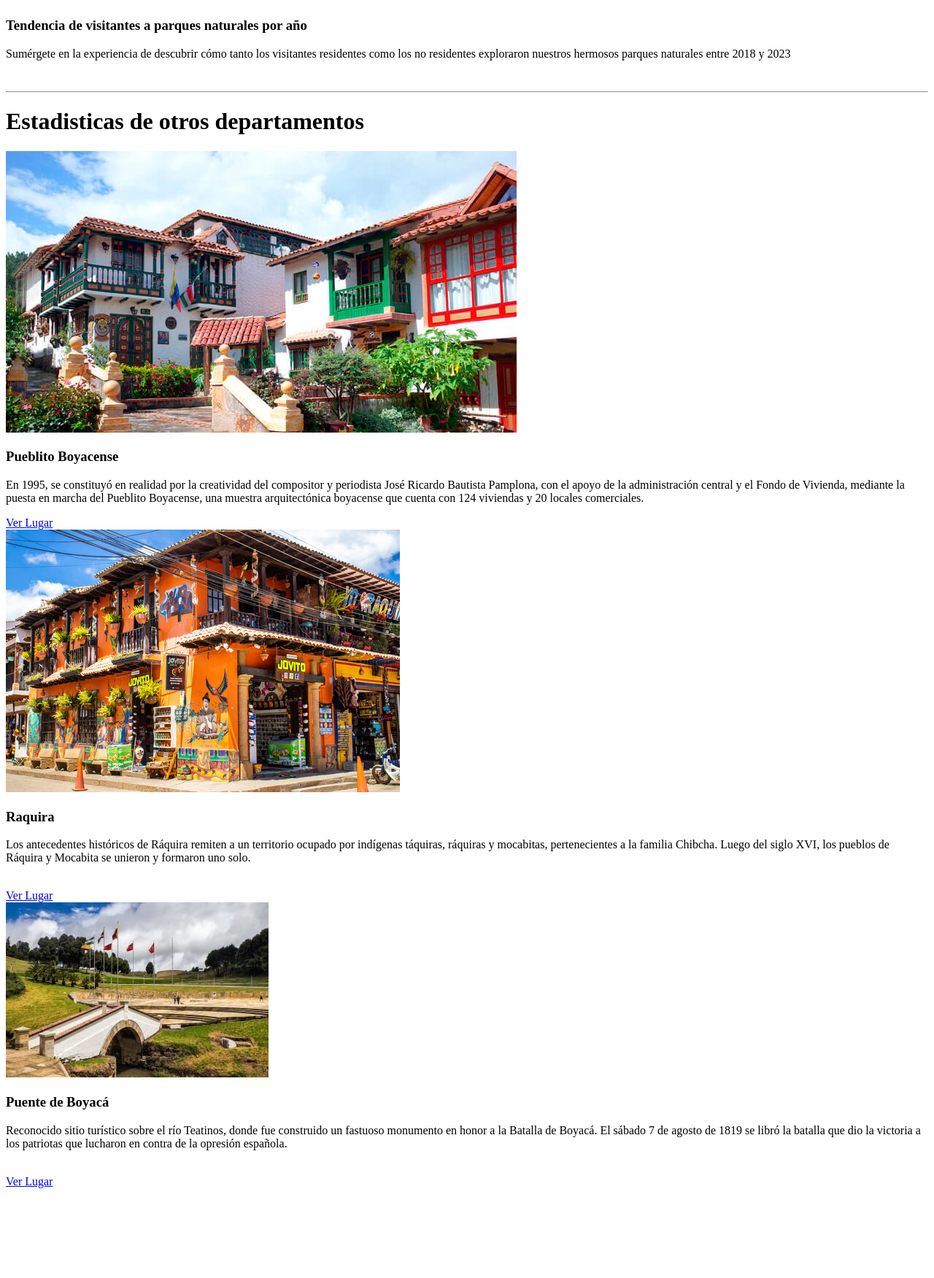
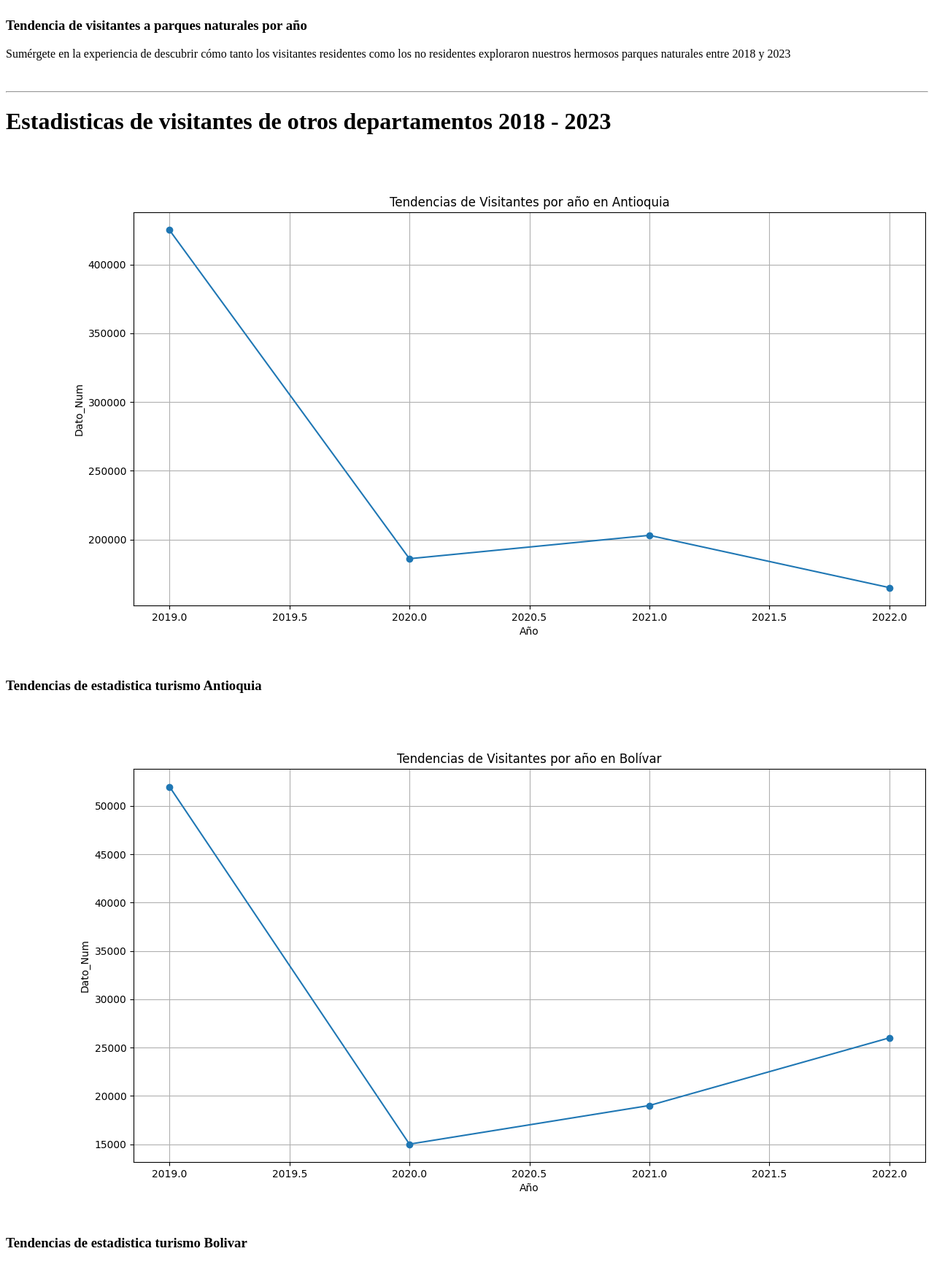
Before and after one commit to Julian7Castillo/Sitio-web---Hackaton, a PHP site: page /Vista/analisisDatos.php in a window 1280 px wide; the page is wider, and only the part inside the window is pictured. Shown: the part 3201-4953 px from the top of that part at 73% size. Before the commit the page ends 4830 px from the top of that part, so only its background shows below. Run offline with PHP 8.4, Linux system fonts and the light colour scheme.

Commit message:
Adición de graficas otros departamentos

```diff
--- a/Vista/analisisDatos.php
+++ b/Vista/analisisDatos.php
@@ -51,50 +51,47 @@
                         <p>Sumérgete en la experiencia de descubrir cómo tanto los visitantes residentes como los no residentes exploraron nuestros hermosos parques naturales entre 2018 y 2023</p>
                     </div><!--contenido anuncio-->
                 </div><!--anuncio-->
-            </div><br>
-
+            </div>
+            <br>
             <hr>
 
-            <b><h1 class="text-center"> Estadisticas de otros departamentos </h1></b>
+            <b><h1 class="text-center"> Estadisticas de visitantes de otros departamentos 2018 - 2023</h1></b>
 
         <!--Contenedor de los anuncios-->
         <div class="contenedor-anuncios">
             <div class="anuncio-card">
-                <img src="Vista/img/pueblito.jpg" alt="imaghen Pueblito Boyacense">
+                <img src="./Vista/img/tendencias_Turismo_Antioquia_hackaton.png" alt="imaghen Antioquia">
 
                 <!--Contenedor de tarjetas-->
                 <div class="contenido-anuncio">
-                    <h3>Pueblito Boyacense</h3>
-                    <p>En 1995, se constituyó en realidad por la creatividad del compositor y periodista José Ricardo Bautista Pamplona, con el apoyo de la administración central y el Fondo de Vivienda, mediante la puesta en marcha del Pueblito Boyacense, una muestra arquitectónica boyacense que cuenta con 124 viviendas y 20 locales comerciales.</p>
+                    <h3>Tendencias de estadistica turismo Antioquia</h3>
+                    <p></p>
 
-                    <a class="boton boton-amarillo d-block" href="index.php?pag=pueblito">Ver Lugar</a>
-                </div>
+                    </div>
             </div>
 
             <div class="anuncio-card">
-                <img src="Vista/img/raquira.jpg" alt="Imagen Raquira">
+                <img src="./Vista/img/tendencias_Turismo_Bolivar_hackaton.png" alt="Imagen Bolivar">
 
                 <!--Contenedor de tarjetas-->
                 <div class="contenido-anuncio">
-                    <h3>Raquira</h3>
-                    <p>Los antecedentes históricos de Ráquira remiten a un territorio ocupado por indígenas táquiras, ráquiras y mocabitas, pertenecientes a la familia Chibcha. Luego del siglo XVI, los pueblos de Ráquira y Mocabita se unieron y formaron uno solo.</p>
+                    <h3>Tendencias de estadistica turismo Bolivar</h3>
+                    <p></p>
                     <br>
 
-                    <a class="boton boton-amarillo d-block" href="index.php?pag=raquira">Ver Lugar</a>
-                </div>
+                    </div>
             </div>
 
             <div class="anuncio-card">
-                <img src="Vista/img/puente.jpg" alt="Imagen Puente de Boyacá">
+                <img src="./Vista/img/tendencias_Turismo_Santander_hackaton.png" alt="Imagen Santander">
 
                 <!--Contenedor de tarjetas-->
                 <div class="contenido-anuncio">
-                    <h3>Puente de Boyacá</h3>
-                    <p>Reconocido sitio turístico sobre el río Teatinos, donde fue construido un fastuoso monumento en honor a la Batalla de Boyacá. El sábado 7 de agosto de 1819 se libró la batalla que dio la victoria a los patriotas que lucharon en contra de la opresión española.</p>
+                    <h3>Tendencias de estadistica turismo Santander</h3>
+                    <p></p>
                     <br>
 
-                    <a class="boton boton-amarillo d-block" href="index.php?pag=puente">Ver Lugar</a>
-                </div><!--contenido anuncio-->
+                    </div><!--contenido anuncio-->
             </div><!--anuncio-->
         </div>
 
```
Also changed, not shown: Vista/img/tendencias_Turismo_Antioquia_hackaton.png (added), Vista/img/tendencias_Turismo_Bolivar_hackaton.png (added), Vista/img/tendencias_Turismo_Santander_hackaton.png (added).
